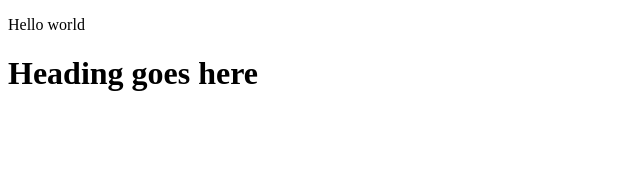
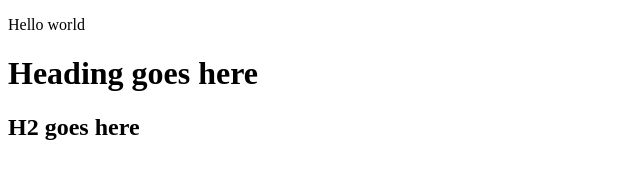
Before and after one commit to mikulgohil/mikulTest, a plain HTML site: page index.html in a window 1280 px wide. Shown: the whole page, without its empty margins (0-640 px from the left). Drawn offline with Linux system fonts and the light colour scheme.

Commit message:
h2 added

```diff
--- a/index.html
+++ b/index.html
@@ -8,5 +8,6 @@
 <body>
 <p>Hello world</p>
 <h1>Heading goes here</h1>
+<h2>H2 goes here</h2>
 </body>
 </html>
```
